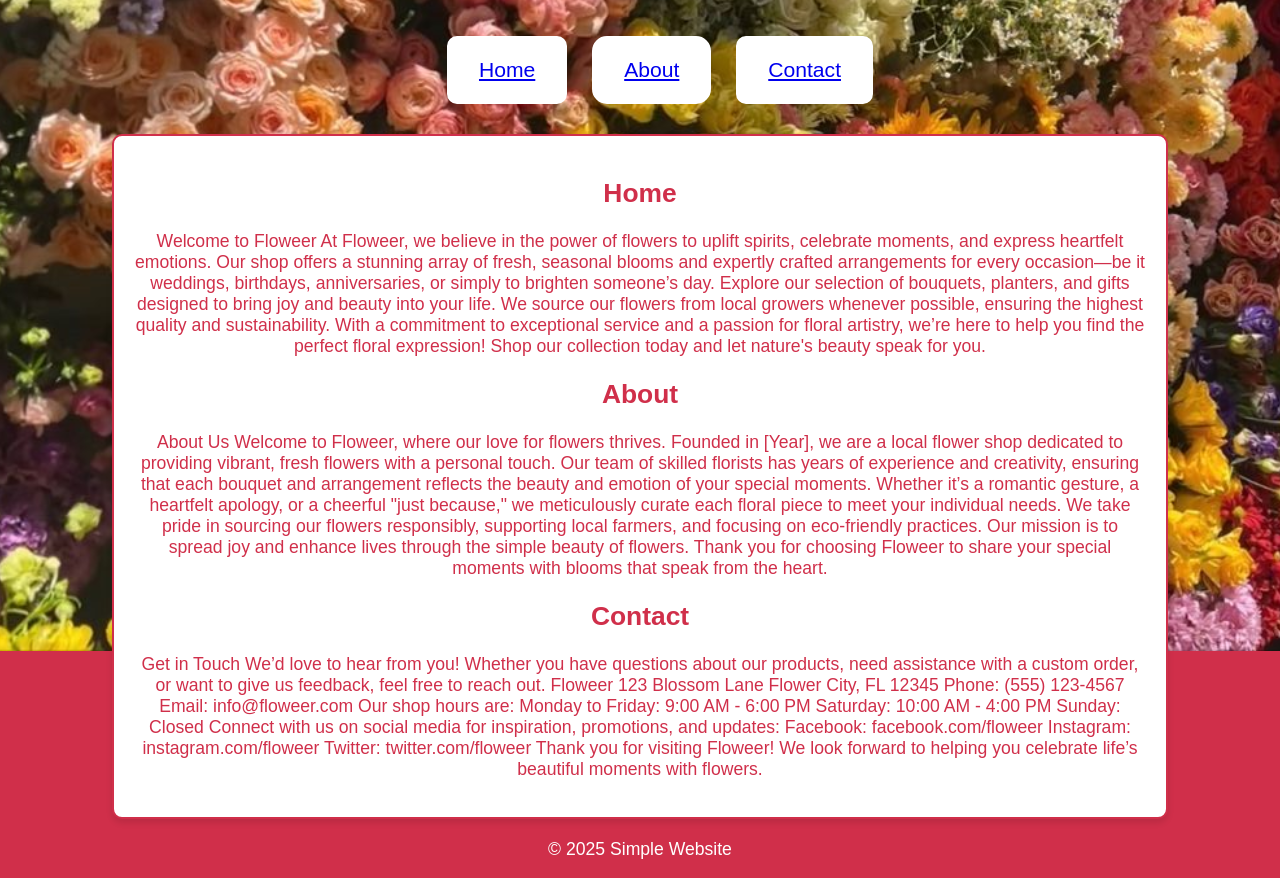
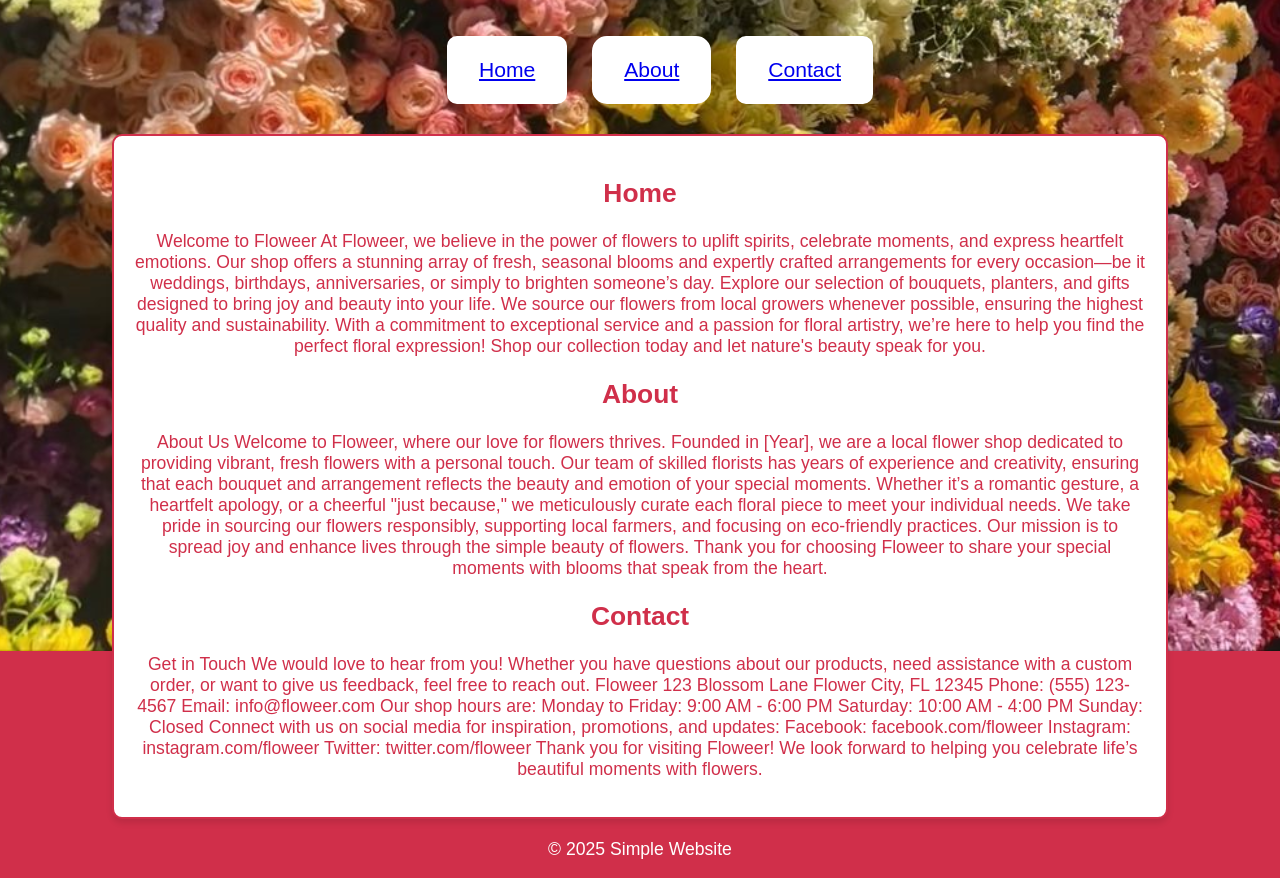
Before and after one commit to gabi1ca/informatika-vs-code-2025, a plain HTML site: page prva.html in a window 1280 px wide. Shown: the part 149-1027 px from the top of the page. Drawn offline with Linux system fonts and the light colour scheme; a web font is replaced by a local one.

Commit message:
i changed 'd into would

```diff
--- a/prva.html
+++ b/prva.html
@@ -60,7 +60,7 @@
       <section id="contact">
         <h2>Contact</h2>
         <p1>
-          Get in Touch We’d love to hear from you! Whether you have questions
+          Get in Touch We would love to hear from you! Whether you have questions
           about our products, need assistance with a custom order, or want to
           give us feedback, feel free to reach out.
           Floweer 123 Blossom Lane
```
